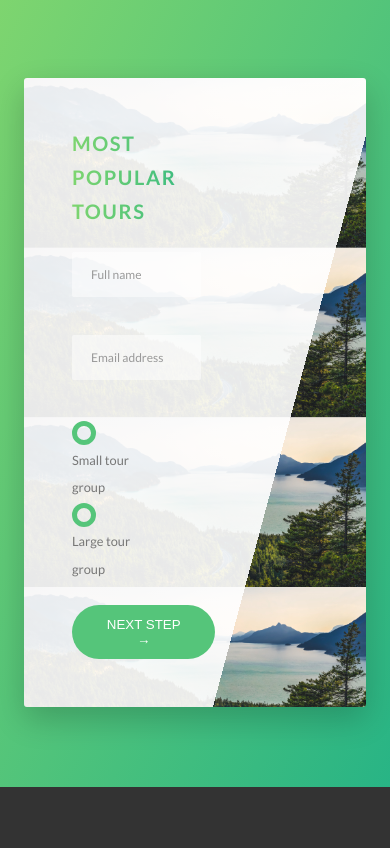
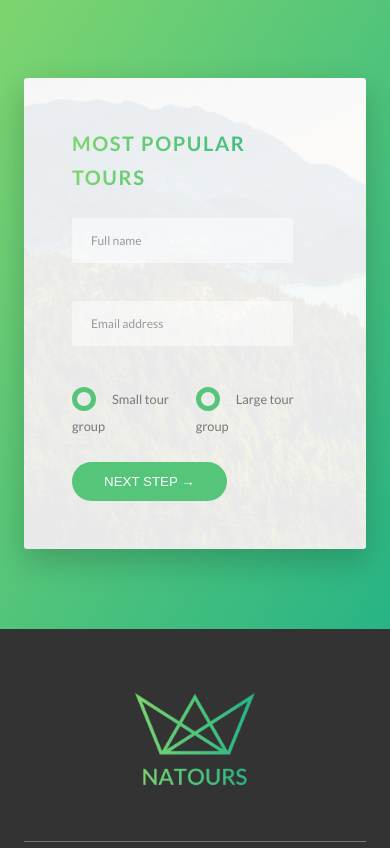
Before and after one commit to fultonoff/Natour, a website: page index.html in a window 390 px wide. Shown: the part 5870-6718 px from the top of the page. Drawn offline with Linux system fonts and the light colour scheme.

Commit message:
responsive card section

```diff
--- a/sass/pages/home.scss
+++ b/sass/pages/home.scss
@@ -72,7 +72,12 @@
 
     @include respond(tab-land){
 
-        background-image: linear-gradient(105deg,rgba($color-white, .9) 0%, rgba($color-white, .9),70%, transparent 70%) ,url(../img/nat-10.jpg);
+        background-image: linear-gradient(105deg,rgba($color-white, .9) 0%, rgba($color-white, .9),65%, transparent 65%) ,url(../img/nat-10.jpg);
+        background-size: cover;
+    }
+
+    @include respond(tab-port){
+        background-image: linear-gradient(to right,rgba($color-white, .9) 0%, rgba($color-white, .9)100%) ,url(../img/nat-10.jpg);
     }
 
 
@@ -81,7 +86,11 @@
         padding: 6rem;
 
         @include respond(tab-land){
-            width: 70%;
+            width: 65%;
+        }
+
+        @include respond(tab-port){
+            width: 100%;
         }
     }
 }
```
Also changed, not shown: css/style.css.
